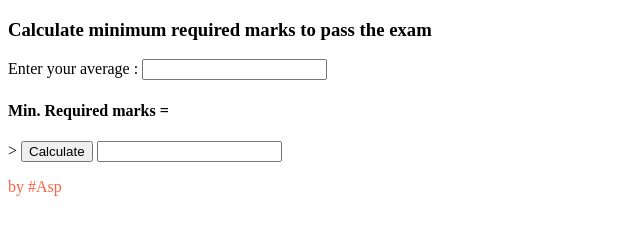
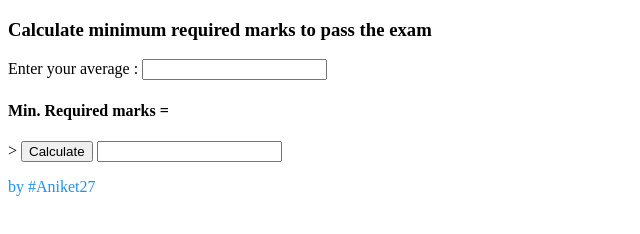
Before and after one commit to baniket27/aniket27, a plain HTML site: page index.html in a window 1280 px wide. Shown: the whole page, without its empty margins (0-640 px from the left). Drawn offline with Linux system fonts and the light colour scheme.

Commit message:
Update index.html

```diff
--- a/index.html
+++ b/index.html
@@ -25,6 +25,6 @@ Enter your average : <input id="first"> <br>
 <input id="answer">
 <p></p>
 <p></p>
-<p style="color:Tomato;">by #Asp</p>
+<p style="color:DodgerBlue;">by #Aniket27</p>
 </body>
 </html>
```
